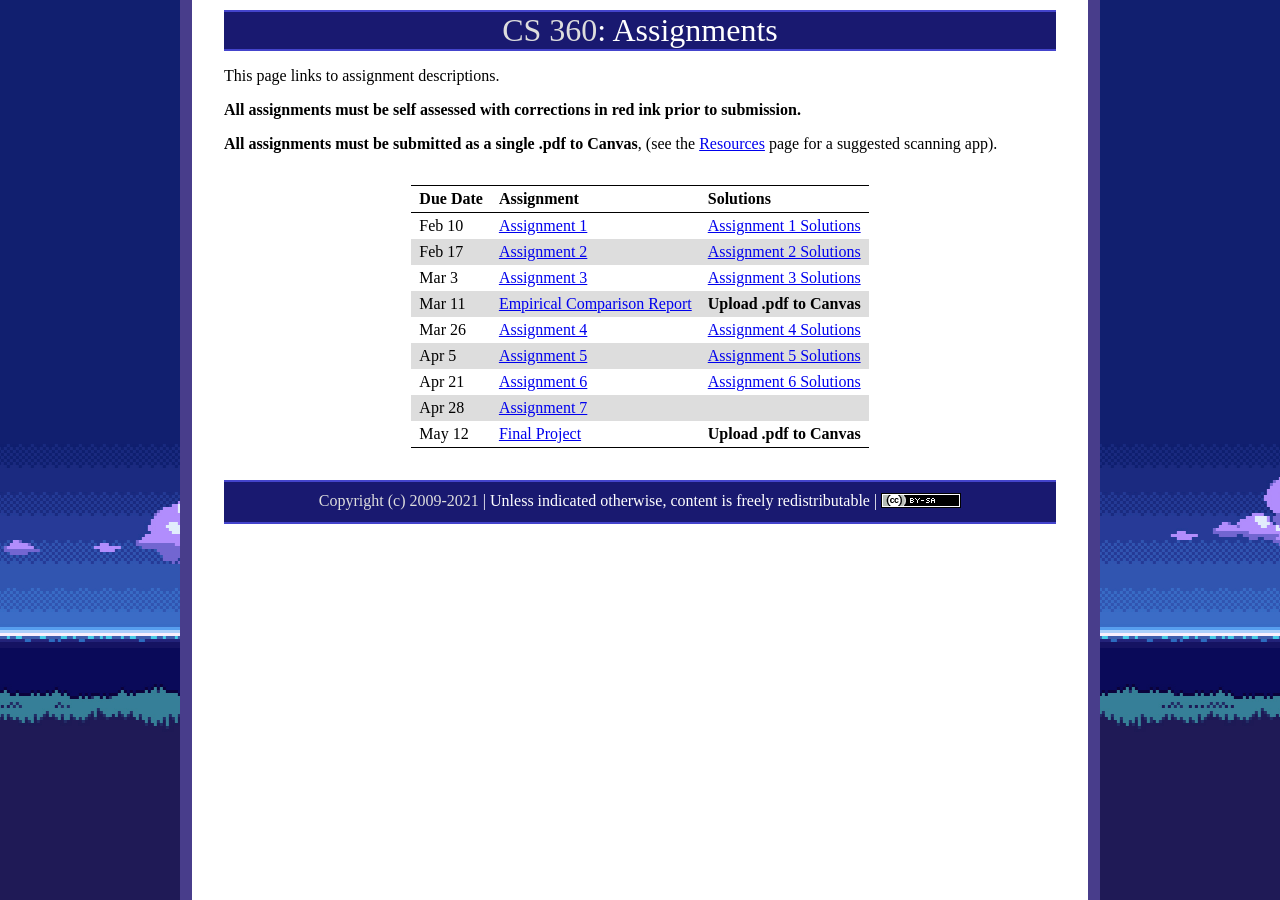
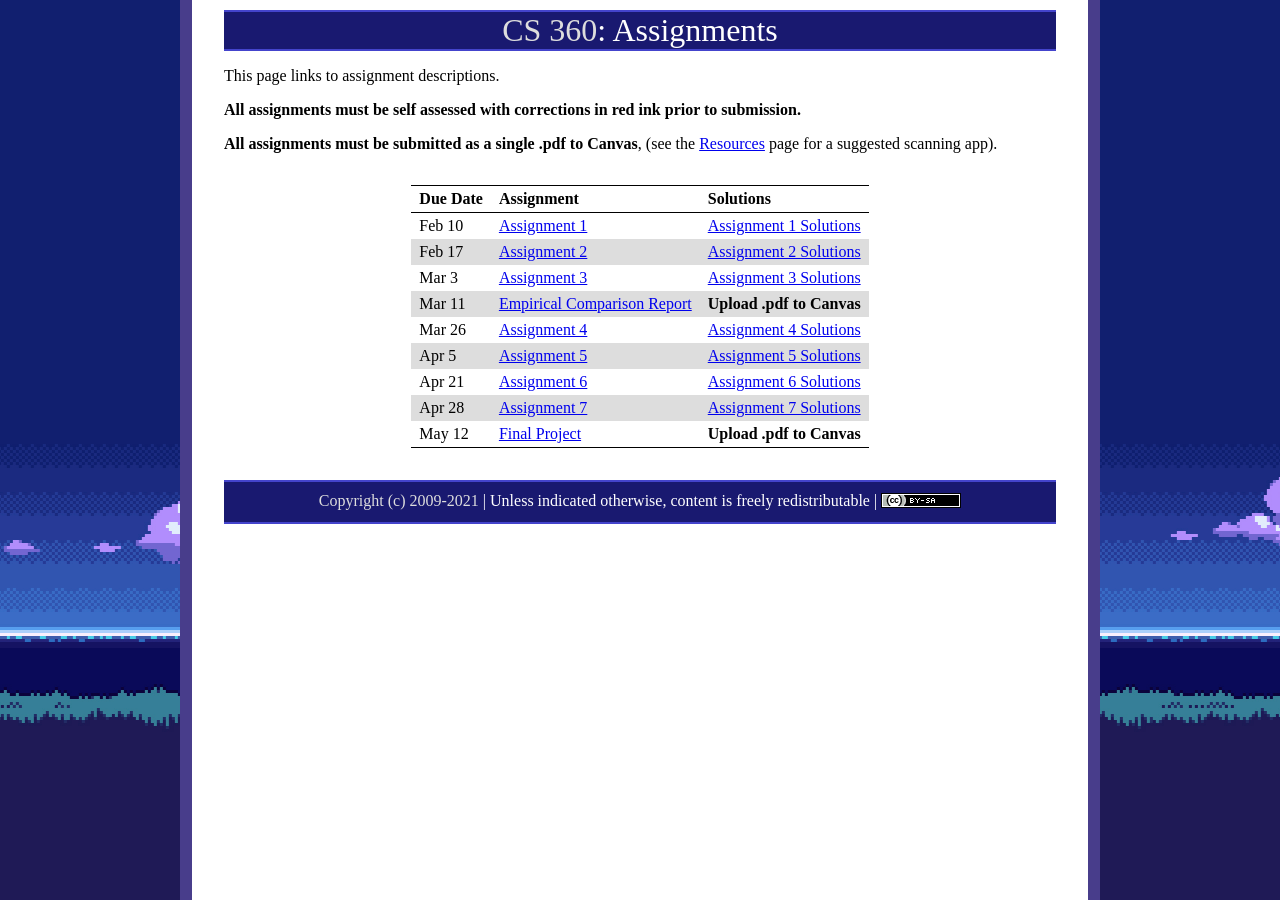
Before and after one commit to ycpcs/cs360-spring2021, a Jekyll site: the page built from assign/index.md, in a window 1280 px wide. Built offline with Jekyll 4.4.1, drawn with Linux system fonts in a browser that asks for light colours.

Commit message:
add assign 7 sol
add assign 7 sol

```diff
--- a/assign/index.md
+++ b/assign/index.md
@@ -18,5 +18,5 @@ This page links to assignment descriptions.
 > Mar 26   | [Assignment 4](../assign/assign04.html)                  | [Assignment 4 Solutions](../assign/sol/assign04sol.pdf) |
 > Apr 5    | [Assignment 5](../assign/assign05.html)                  | [Assignment 5 Solutions](../assign/sol/assign05sol.pdf) |
 > Apr 21   | [Assignment 6](../assign/assign06.html)                  | [Assignment 6 Solutions](../assign/sol/assign06sol.pdf) |
-> Apr 28   | [Assignment 7](../assign/assign07.html)                  |  |
+> Apr 28   | [Assignment 7](../assign/assign07.html)                  | [Assignment 7 Solutions](../assign/sol/assign07sol.pdf)|
 > May 12   | [Final Project](../assign/finalproj.html)                | **Upload .pdf to Canvas** |
```
Also changed, not shown: 1 other file.
